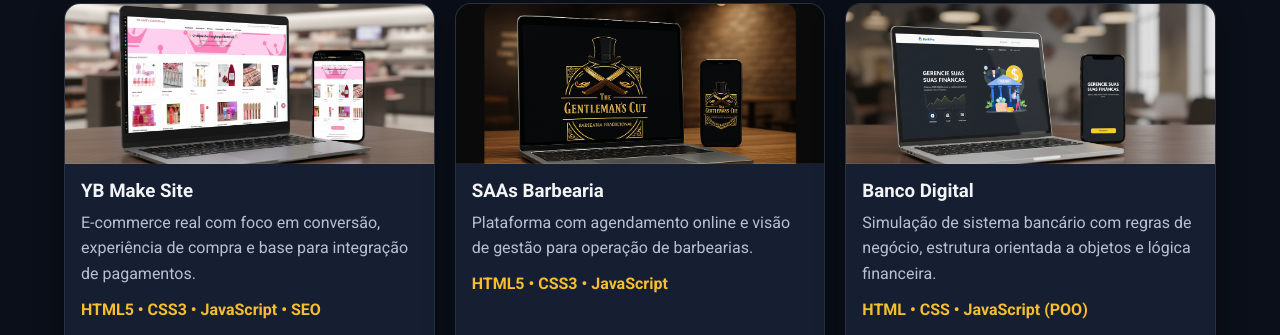
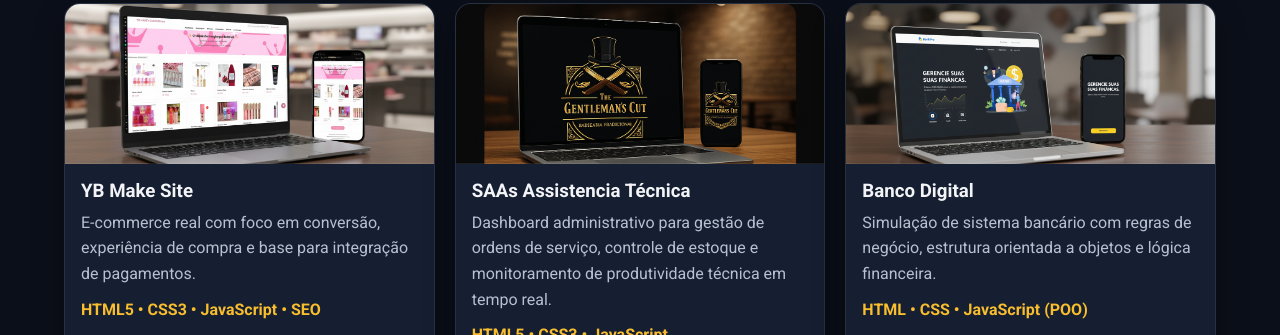
Before and after one commit to CarvalhoSystems/portfolio, a plain HTML site: page index.html in a window 1280 px wide. Shown: the part 1934-2269 px from the top of the page. Drawn offline with nearby package versions, Linux system fonts and the light colour scheme.

Commit message:
assistencia tecnica att

```diff
--- a/index.html
+++ b/index.html
@@ -264,23 +264,24 @@
               "
             ></div>
             <div class="project-content">
-              <h3>SAAs Barbearia</h3>
+              <h3>SAAs Assistencia Técnica</h3>
               <p>
-                Plataforma com agendamento online e visão de gestão para
-                operação de barbearias.
+                Dashboard administrativo para gestão de ordens de serviço,
+                controle de estoque e monitoramento de produtividade técnica em
+                tempo real.
               </p>
               <p class="project-stack">HTML5 • CSS3 • JavaScript</p>
             </div>
             <div class="project-actions">
               <a
-                href="https://carvalhosystems.github.io/Barbearia"
+                href="https://assistencia-tecnica-two.vercel.app/pages/dashboard.html"
                 target="_blank"
                 class="btn-demo"
               >
                 Ver projeto
               </a>
               <a
-                href="https://github.com/CarvalhoSystems/Barbearia"
+                href="https://github.com/CarvalhoSystems/Assistencia-Tecnica"
                 target="_blank"
                 class="btn-github"
               >
```
Also changed, not shown: src/img/assitencia tecnica.png (added).
